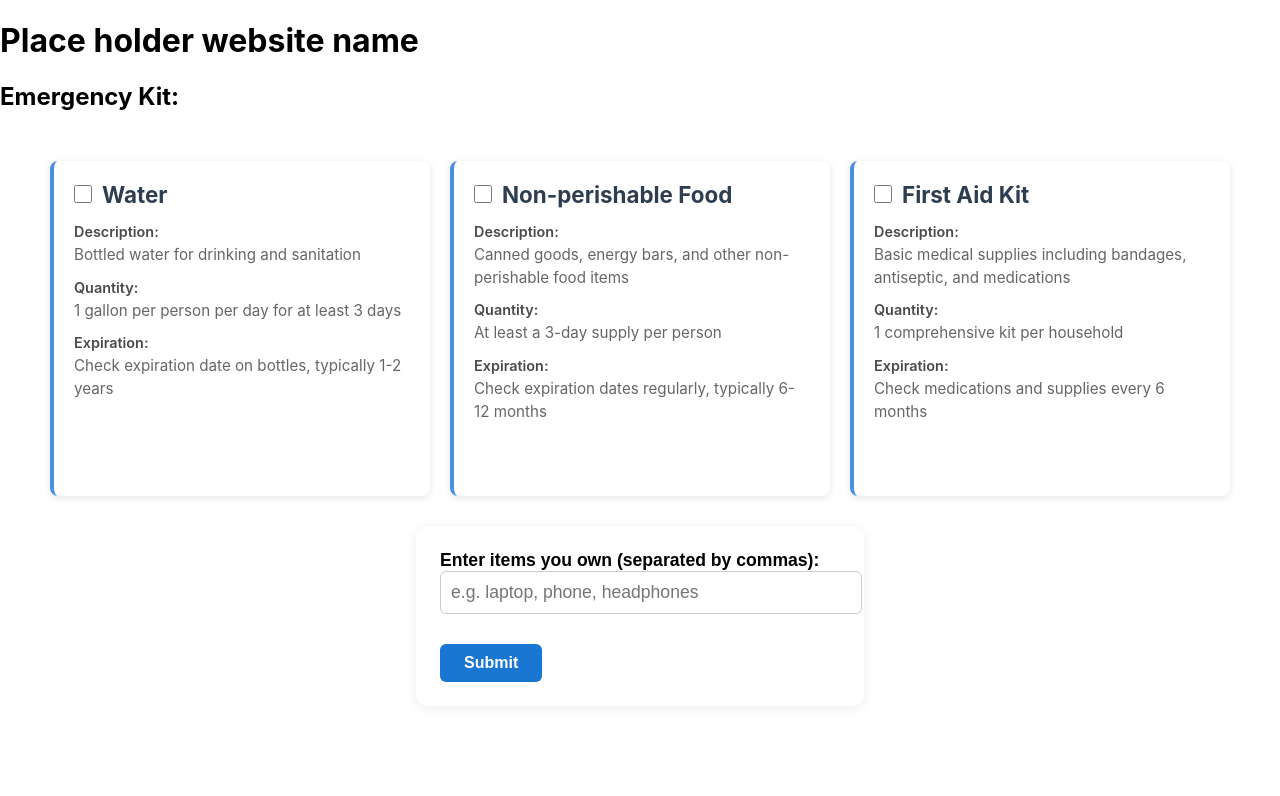
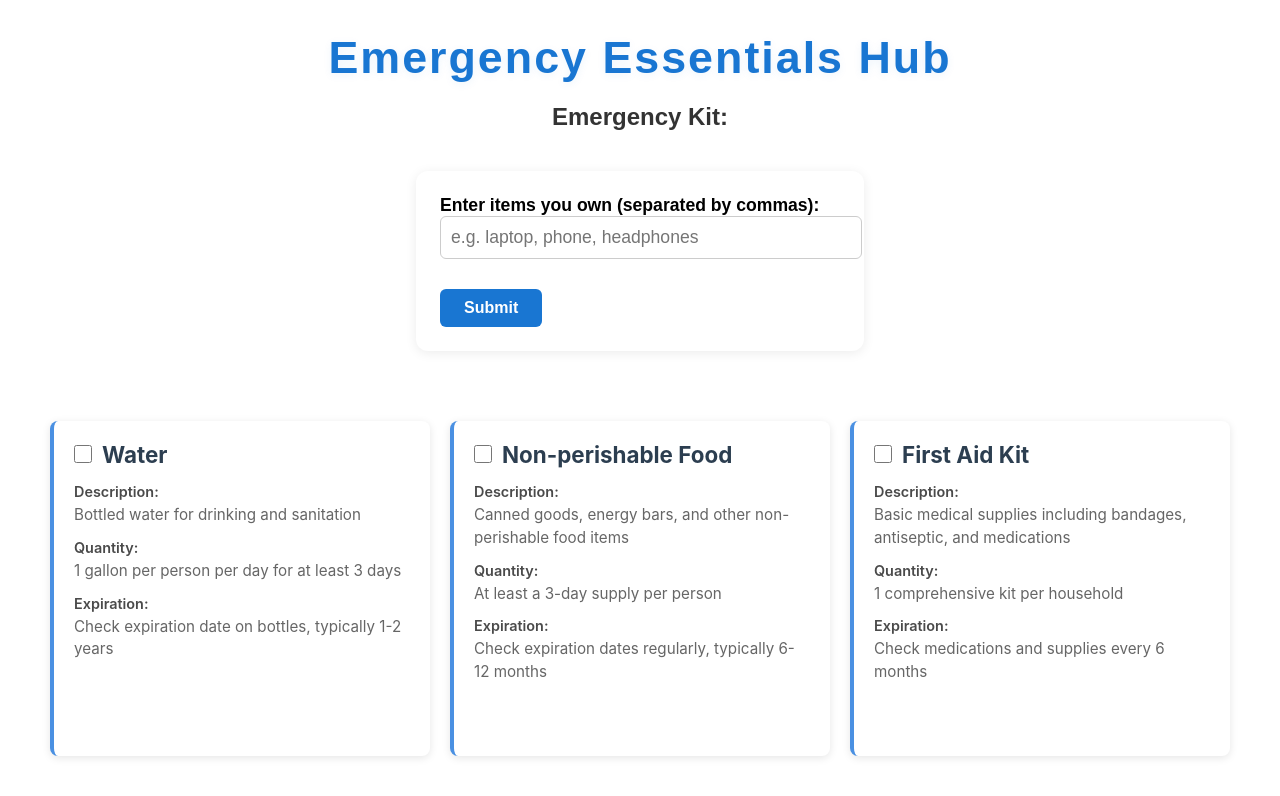
Before and after one commit to MrTinker64/MilpitasHacks25, a React (Create React App) app in the folder react-frontend/: page / in a window 1280 px wide. Shown: the top 796 px of the page. Built offline with nearby package versions, Linux system fonts and the light colour scheme; no server answers.

Commit message:
nice title

```diff
--- a/react-frontend/src/App.js
+++ b/react-frontend/src/App.js
@@ -39,10 +39,32 @@ const App = () => {
 
     return (
         <div>
-            <h1>Place holder website name</h1>
-            <h2>Emergency Kit:</h2>
+            <h1
+                style={{
+                    fontFamily: 'Montserrat, sans-serif',
+                    color: '#1976d2',
+                    fontWeight: '800',
+                    fontSize: '2.8em',
+                    letterSpacing: '2px',
+                    textAlign: 'center',
+                    marginTop: '32px',
+                    marginBottom: '12px',
+                    textShadow: '0 2px 8px rgba(25, 118, 210, 0.08)'
+                }}
+            >
+                Emergency Essentials Hub
+            </h1>
+            <h2 style={{
+                textAlign: 'center',
+                color: '#333',
+                fontFamily: 'Montserrat, sans-serif',
+                fontWeight: '600',
+                marginBottom: '28px'
+            }}>
+                Emergency Kit:
+            </h2>
+            <List />
             <ItemList items={LLMoutput} />
-            <List />
         </div>
     );
 };
```
